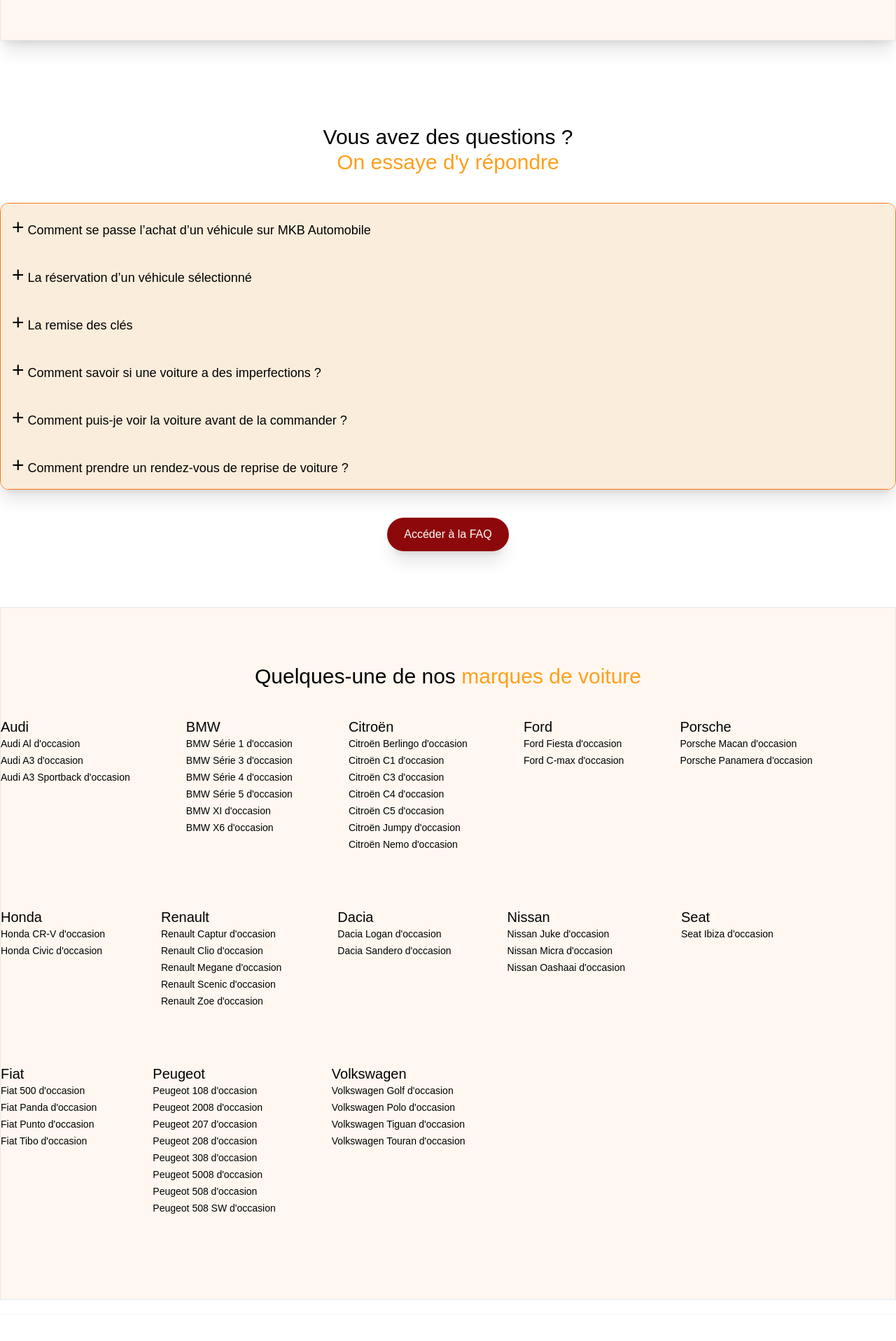
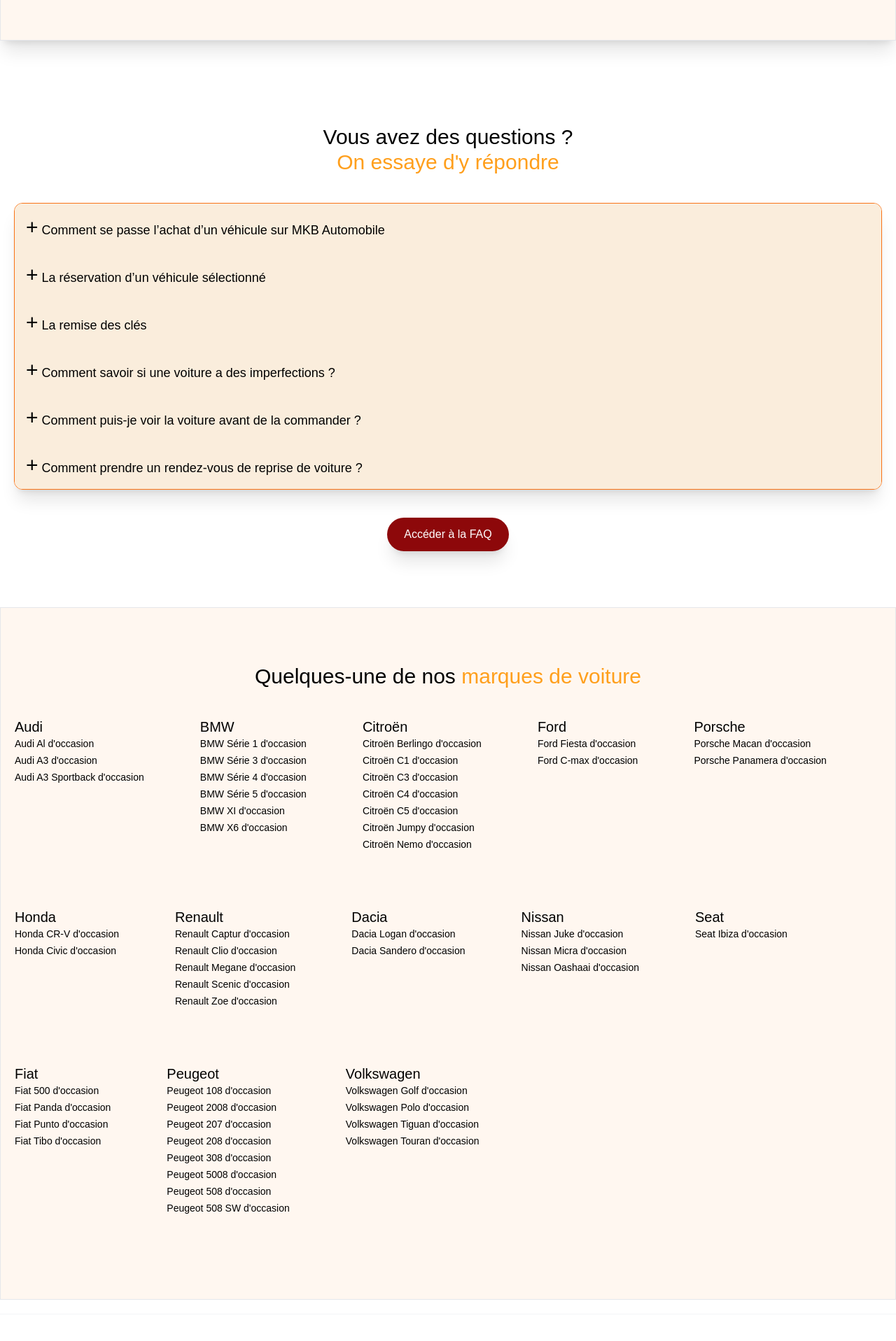
Before and after one commit to mkb-automobile/mkb-webapp, a Next.js app: page / in a window 1280 px wide. Shown: the part 4420-6337 px from the top of the page at 70% size. Built offline with nearby package versions, Linux system fonts and the light colour scheme; no server answers.

Commit message:
edit padding home page

```diff
--- a/app/page.tsx
+++ b/app/page.tsx
@@ -441,7 +441,7 @@
             </div>
           </section>
           <section className="flex w-full py-20">
-            <div className="flex flex-col max-w-[1440px] mx-auto w-full items-center max-sm:p-4">
+            <div className="flex flex-col max-w-[1440px] mx-auto w-full px-5 items-center max-sm:p-4">
               <div className="py-10">
                 <h2 className="flex flex-col items-center justify-center">
                   Vous avez des questions ? <br />
@@ -466,7 +466,7 @@
             </div>
           </section>
           <section className="w-full flex justify-center py-20 bg-primary-orange-50 border shadow-xl">
-            <div className="max-w-[1440px] mx-auto max-sm:p-4">
+            <div className="max-w-[1440px] mx-auto px-5 max-sm:p-4">
               <div className="w-ful flex justify-center items-center pb">
                 <h2>
                   Quelques-une de nos{" "}
```
